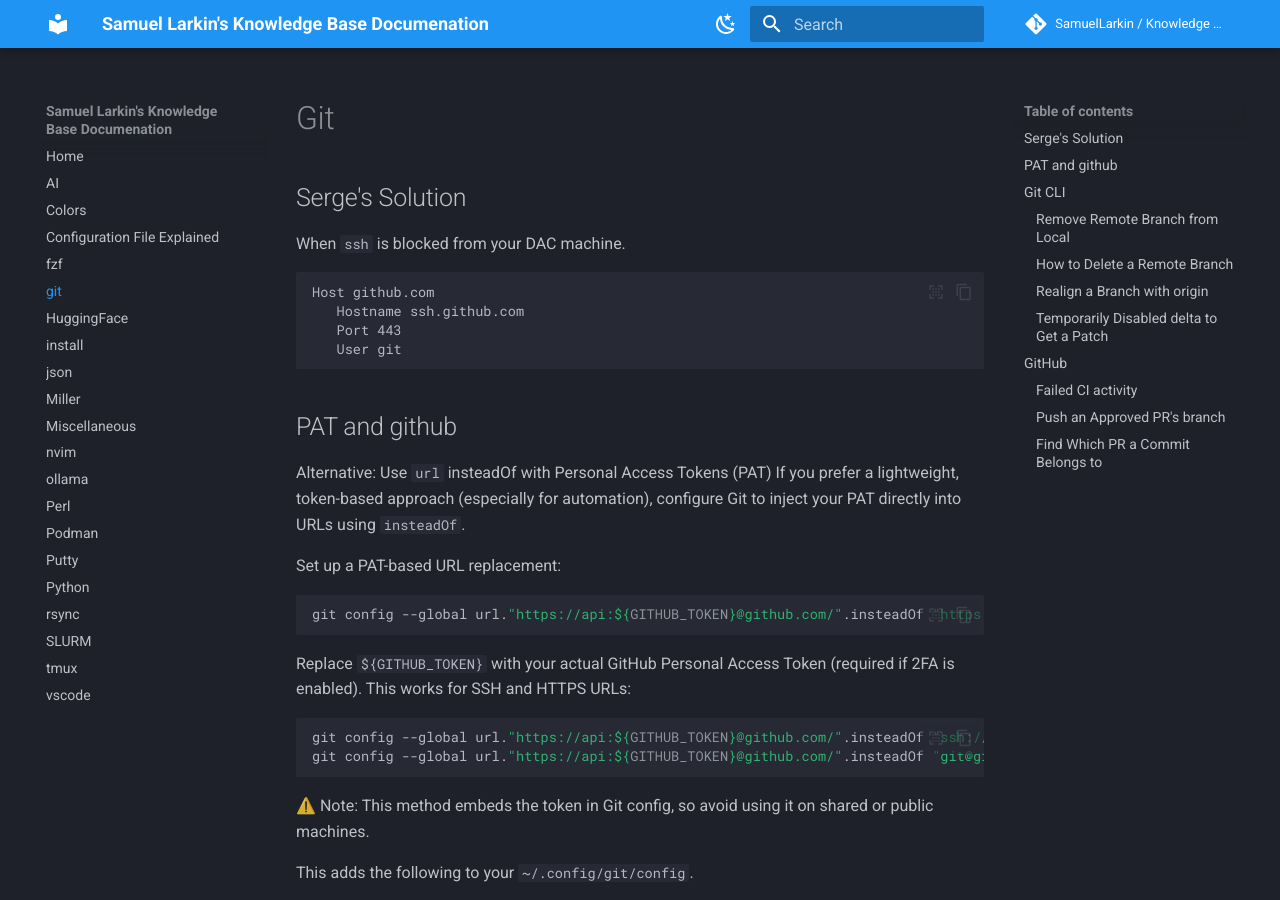
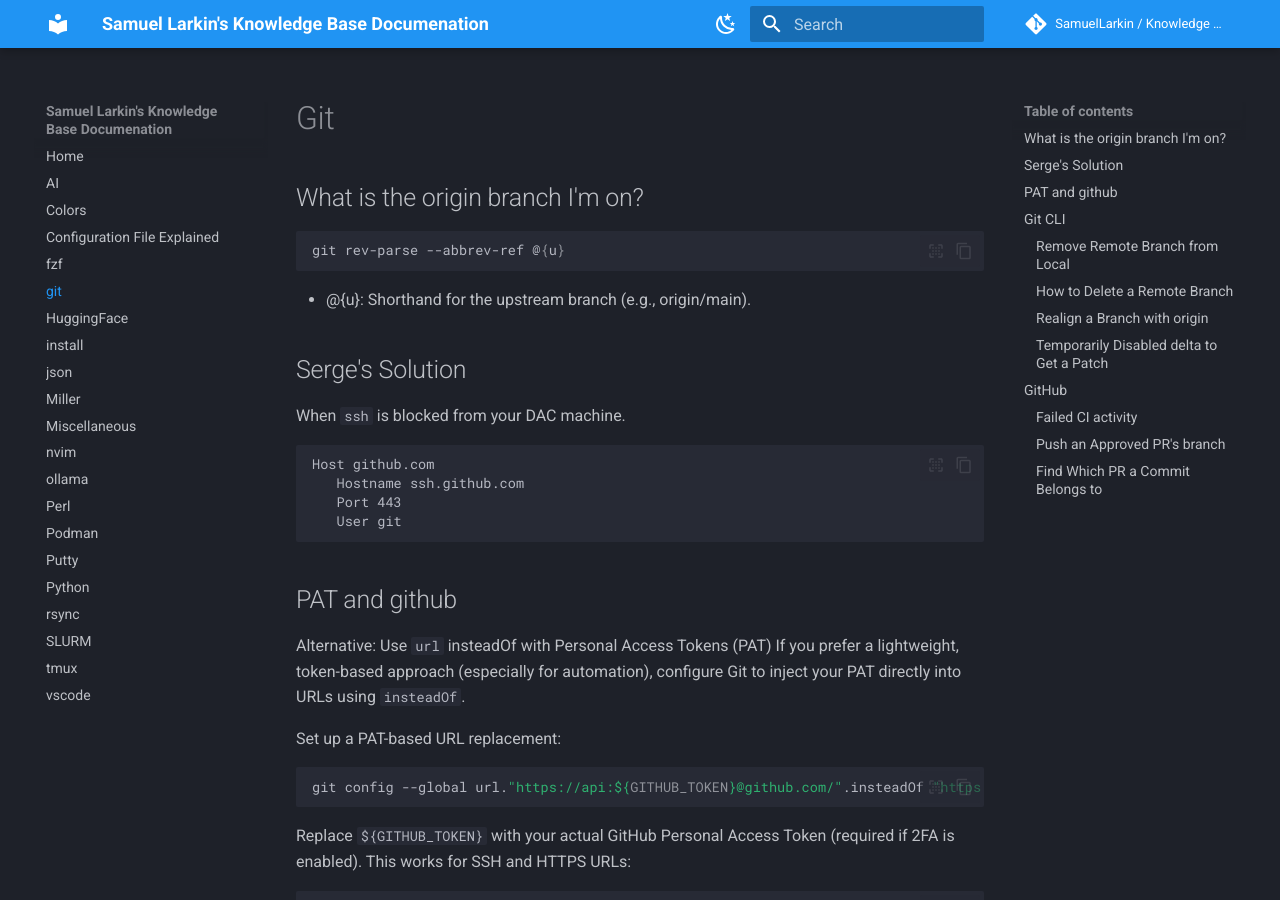
Before and after one commit to SamuelLarkin/kb, an MkDocs documentation site: the page built from docs/git.md, in a window 1280 px wide and 900 px high. Built offline with MkDocs 1.6.1 and Material for MkDocs 9.7.7, drawn with Linux system fonts in a browser that asks for light colours; comment, search, counter and statistics services are not loaded; the version menu is left out.

Commit message:
docs(git): @{u}: Shorthand for the upstream branch

````diff
--- a/docs/git.md
+++ b/docs/git.md
@@ -1,4 +1,12 @@
 # Git
+
+## What is the origin branch I'm on?
+
+```sh
+git rev-parse --abbrev-ref @{u}
+```
+
+- @{u}: Shorthand for the upstream branch (e.g., origin/main).
 
 ## Serge's Solution
 
````
